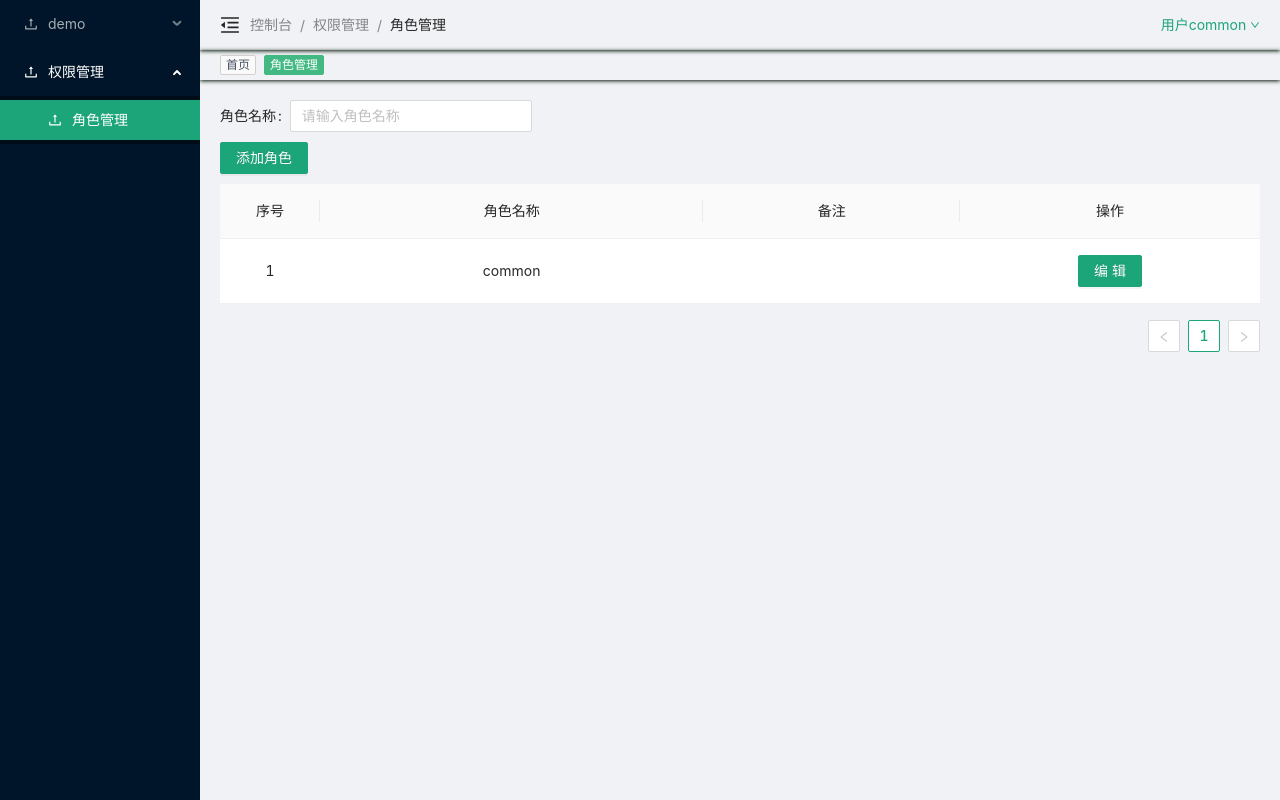
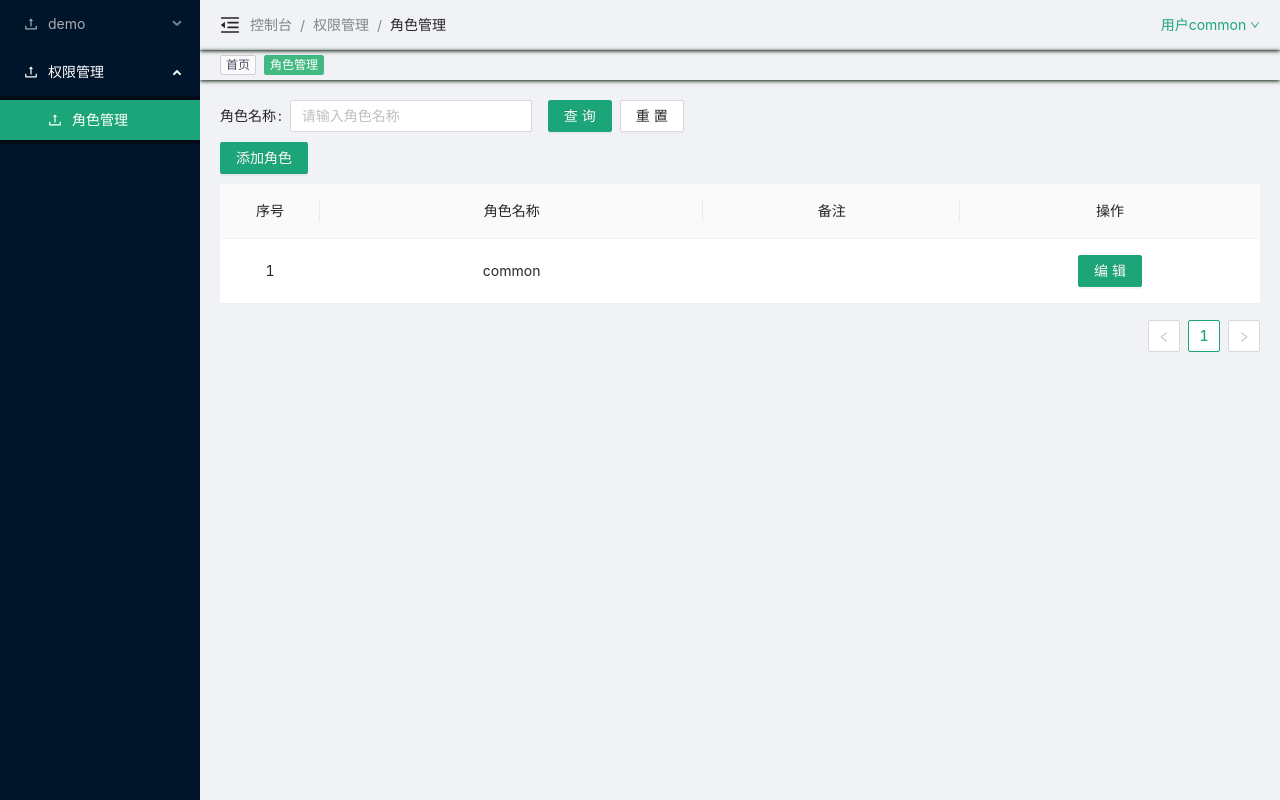
Before and after one commit to mikepxq/react-antd-template, a React (Create React App) app: page /console/auth-manage/role-manage in a window 1280 px wide. Built offline with nearby package versions, Linux system fonts and the light colour scheme; sample sign-in values are in the browser's storage.

Commit message:
feat: doing app-table 角色管理 api index.d.ts

```diff
--- a/src/apis/index.ts
+++ b/src/apis/index.ts
@@ -9,6 +9,6 @@ export const reqLogin: ApiFn<ReqDataLogin, ResDataLogin> = (data) => requestPost
 
 /************************************ 权限管理 ********************************************** */
 export const reqAuthManageList: ApiFn<ReqDataAuthManageList, ResAuthManageList> = (data) =>
-  requestGet("/mock/api/role/list", data);
+  requestPost("/mock/api/role/list", data);
 export const reqRoleCreate: ApiFn<ReqDataRoleCreate> = (data) => requestPost("/mock/api/role/create", data);
 /************************************ 权限管理 end********************************************** */
--- /dev/null
+++ b/src/components/app-table.tsx
@@ -0,0 +1,18 @@
+import { Table } from "antd";
+import React, { useEffect, useState } from "react";
+interface Props extends Antd.TableProps<any> {
+  [key: string]: any;
+}
+const AppTable: React.FC<ViewProps<Props>> = (props) => {
+  const [pagination, setPagination] = useState<false | Antd.TablePaginationConfig | undefined>();
+  useEffect(() => {
+    if (!props.pagination) return;
+    setPagination({
+      showQuickJumper: true,
+      showTotal: () => props.pagination && `${props.pagination.total || ""}`,
+    });
+  }, [props.pagination]);
+  //render
+  return <Table {...props} pagination={pagination}></Table>;
+};
+export default AppTable;
--- a/src/mock/index.ts
+++ b/src/mock/index.ts
@@ -6,5 +6,5 @@ import * as Roles from "./roles";
 Mock.mock("/mock/api/user/info", "post", user.getUserInfo);
 Mock.mock("/mock/api/user/login", "post", user.reqLogin);
 //
-Mock.mock(/\/mock\/api\/role\/list/, "get", Roles.getList);
+Mock.mock("/mock/api/role/list", "post", Roles.getList);
 Mock.mock("/mock/api/role/create", "post", Roles.roleCreate);
--- a/src/model/config.ts
+++ b/src/model/config.ts
@@ -1,2 +1,2 @@
 /** mock api 睡眠时间 */
-export const MockApiSleepTime = 0;
+export const MockApiSleepTime = 1.5;
--- a/src/utils/index.ts
+++ b/src/utils/index.ts
@@ -16,3 +16,11 @@ export const sleep = (time = 2) => {
  * @returns
  */
 export const removeFirstLineOfTemplateString = (str: string) => str.replace(/\n/, "");
+
+/**
+ * 获得序列号
+ * @param page
+ * @param index
+ */
+export const getTableSN = (page: ReqPageData, index: number) =>
+  (Number(page.current) - 1) * Number(page.pageSize) + index + 1;
--- a/src/views/auth-manage/role-manage/index.tsx
+++ b/src/views/auth-manage/role-manage/index.tsx
@@ -1,52 +1,49 @@
 import React, { useEffect, useState } from "react";
-import { Form, Space, Table } from "antd";
+import { Button, Form, Space } from "antd";
 import AppInput from "@/components/app-input";
 import useModalCreate from "./hook-modal-create";
 import ContentMain from "@/console-layout/content-main";
 import { reqAuthManageList } from "@/apis";
 import { appMessage } from "@/plugins/antd";
 import useModalUpdate from "./hook-modal-update";
+import AppTable from "@/components/app-table";
+import { getTableSN } from "@/utils";
 interface Props {
   [key: string]: any;
 }
 const AuthManage: React.FC<ViewProps<Props>> = (props) => {
   const { className = "" } = props;
+  //1.res
   const [res, setRes] = useState({
     list: [] as RoleItem[],
+    total: 0,
   });
+  const [loading, setLoading] = useState(false);
   const getList = async () => {
-    const res = await reqAuthManageList();
+    const _form = await form.validateFields().catch(() => undefined);
+    if (loading || !_form) return;
+    setLoading(true);
+    const res = await reqAuthManageList({ ...page, ..._form });
+    setLoading(false);
     if (res.code != 200) return appMessage.error(res.message || "加载数据失败！");
-    appMessage.success(res.message || "加载数据成功！");
-    res.data.list = res.data.list.map((item, index) => ({ ...item, sn: index + 1 }));
-    setRes({
-      list: res.data.list,
-    });
+    // appMessage.success(res.message || "加载数据成功！");//列表一般不提示
+    res.data.list = res.data.list.map((item, index) => ({ ...item, sn: getTableSN(page, index) }));
+    setRes({ list: res.data.list, total: res.data.total });
   };
+  //2.page
+  const [page, setPage] = useState<ReqPageData>({ current: 1, pageSize: 10 });
   useEffect(() => {
     getList();
-  }, []);
-  const [form] = Form.useForm();
+  }, [page]);
+  //3.form
+  const [form] = Form.useForm<FormDataAuthManageList>();
   const ModalCreate = useModalCreate();
   const ModalUpdate = useModalUpdate();
 
   let columns: Antd.TableColumnsType<RoleItem> = [
-    {
-      key: "sn",
-      dataIndex: "sn",
-      title: "序号",
-      width: 100,
-    },
-    {
-      key: "roleName",
-      dataIndex: "roleName",
-      title: "角色名称",
-    },
-    {
-      key: "remark",
-      dataIndex: "remark",
-      title: "备注",
-    },
+    { key: "sn", title: "序号", width: 100 },
+    { key: "roleName", title: "角色名称" },
+    { key: "remark", title: "备注" },
     {
       key: "actions",
       dataIndex: "actions",
@@ -62,7 +59,7 @@ const AuthManage: React.FC<ViewProps<Props>> = (props) => {
       },
     },
   ];
-  columns = columns.map((item) => ({ ...item, align: "center" }));
+  columns = columns.map((item) => ({ ...item, align: "center", dataIndex: item.key }));
   //render
   return (
     <ContentMain className={className}>
@@ -71,13 +68,41 @@ const AuthManage: React.FC<ViewProps<Props>> = (props) => {
           <Form.Item label="角色名称" name="roleName">
             <AppInput placeholder="请输入角色名称" />
           </Form.Item>
+          <Form.Item>
+            <Space>
+              <Button
+                type="primary"
+                onClick={() => {
+                  if (page.current == 1) return getList();
+                  setPage({ ...page, current: 1 });
+                }}>
+                查询
+              </Button>
+              <Button
+                onClick={() => {
+                  form.resetFields();
+                  getList();
+                }}>
+                重置
+              </Button>
+            </Space>
+          </Form.Item>
         </Form>
         <nav style={{ marginTop: 10 }}>
           <ModalCreate.Button>添加角色</ModalCreate.Button>
         </nav>
       </header>
-      {/* TODO分页器 */}
-      <Table dataSource={res.list} columns={columns} rowKey="id" style={{ marginTop: 10 }} pagination={{}}></Table>
+
+      <AppTable
+        dataSource={res.list}
+        columns={columns}
+        rowKey="id"
+        style={{ marginTop: 10 }}
+        loading={loading}
+        pagination={{ total: res.total }}
+        onChange={({ current, pageSize }) => {
+          setPage({ current, pageSize });
+        }}></AppTable>
       <ModalCreate.Modal
         onOk={() => {
           getList();
--- a/src/views/doing.tsx
+++ b/src/views/doing.tsx
@@ -10,8 +10,9 @@ const StepList = [
   { title: "面包屑", description: "容器顶部面包屑" },
   { title: "访问记录tag", description: "明天 tag 状态 需要svg" },
   { title: "容器", description: "统一容器" },
-  { title: "deving登录页", description: "使用异步动态路由，完成权限管理。路由组件 默认组件 route-view" },
-  { title: "deving", description: "top nav user menu" },
+  { title: "登录页", description: "使用异步动态路由，完成权限管理。路由组件 默认组件 route-view" },
+  { title: " user menu", description: "top nav user menu" },
+  { title: "tag", description: "tag hover" },
   { title: "deving", description: "本地后端服务器跑起来" },
   { title: "deving", description: "github demo 页面" },
 ];
@@ -21,7 +22,7 @@ const Doing: React.FC<ViewProps<Props>> = (props) => {
   return (
     <ContentMain className={className}>
       <h2>项目记录</h2>
-      <Steps direction="vertical" current={4}>
+      <Steps direction="vertical" current={7}>
         {StepList.map((item, index) => {
           return <Step title={item.title} description={item.description} key={`${item.title}-${index}`}></Step>;
         })}
```
Also changed, not shown: src/apis/index.d.ts (+12 -2 lines).
